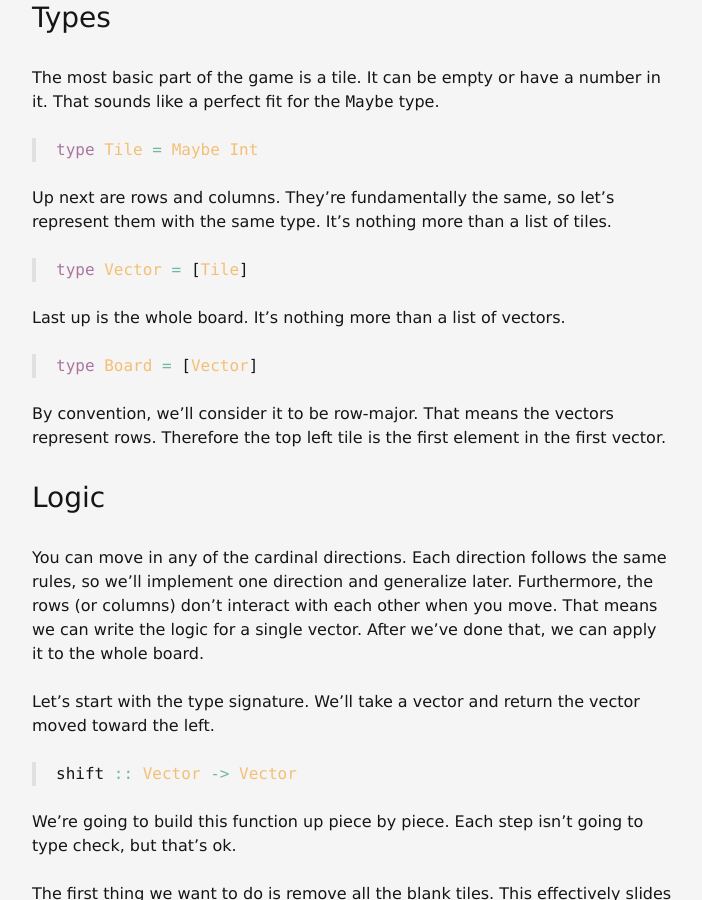
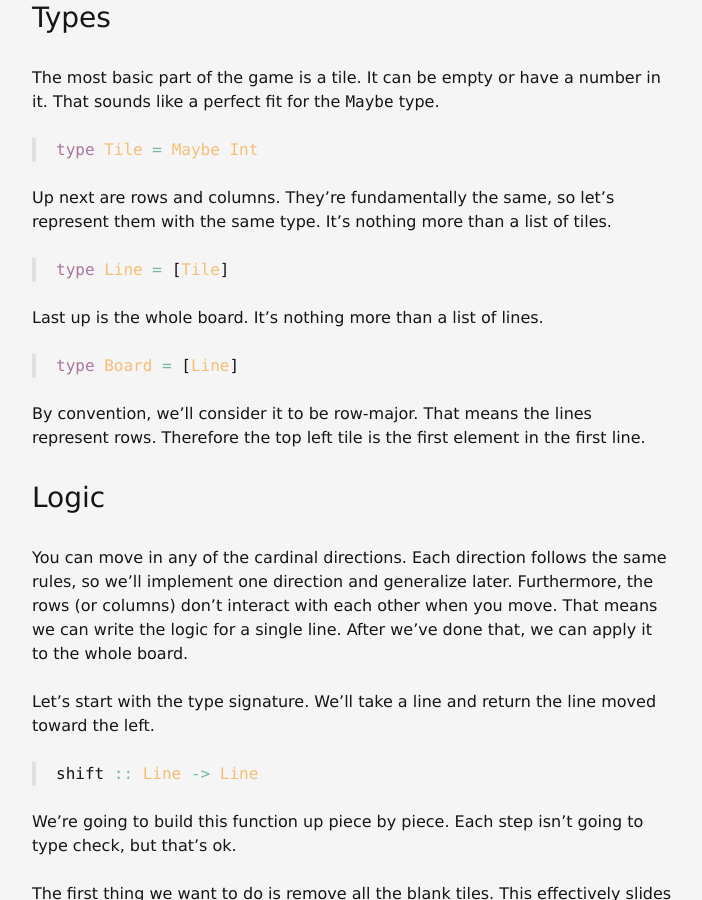
Before and after one commit to tfausak/tfausak.github.io, a Jekyll site: the page built from _posts/2014-04-28-cloning-2048-in-haskell.md, in a window 1280 px wide and 900 px high, scrolled down 766 px. Shown: the whole window, without its empty margins (288-990 px from the left). Built offline with Jekyll 4.4.1, drawn with Linux system fonts in a browser that asks for light colours; comment, search, counter and statistics services are not loaded; some of the changed text lies outside the part shown.

Commit message:
Replace "Vector" with "Line"
Thanks to @AaronLasseigne and @camdez for brainstorming.

```diff
--- a/_posts/2014-04-28-cloning-2048-in-haskell.md
+++ b/_posts/2014-04-28-cloning-2048-in-haskell.md
@@ -24,32 +24,32 @@ Up next are rows and columns. They're fundamentally the same, so let's
 represent them with the same type. It's nothing more than a list of tiles.
 
 {% highlight hs %}
-type Vector = [Tile]
+type Line = [Tile]
 {% endhighlight %}
 
-Last up is the whole board. It's nothing more than a list of vectors.
+Last up is the whole board. It's nothing more than a list of lines.
 
 {% highlight hs %}
-type Board = [Vector]
+type Board = [Line]
 {% endhighlight %}
 
-By convention, we'll consider it to be row-major. That means the vectors
+By convention, we'll consider it to be row-major. That means the lines
 represent rows. Therefore the top left tile is the first element in the first
-vector.
+line.
 
 ## Logic
 
 You can move in any of the cardinal directions. Each direction follows the same
 rules, so we'll implement one direction and generalize later. Furthermore, the
 rows (or columns) don't interact with each other when you move. That means we
-can write the logic for a single vector. After we've done that, we can apply it
+can write the logic for a single line. After we've done that, we can apply it
 to the whole board.
 
-Let's start with the type signature. We'll take a vector and return the vector
+Let's start with the type signature. We'll take a line and return the line
 moved toward the left.
 
 {% highlight hs %}
-shift :: Vector -> Vector
+shift :: Line -> Line
 {% endhighlight %}
 
 We're going to build this function up piece by piece. Each step isn't going to
@@ -123,9 +123,8 @@ shift v = map Just (concatMap add (group (catMaybes v))))
 --   [Just 4, Just 8]
 {% endhighlight %}
 
-Even though our function type checks now, it still isn't right. The output
-vector isn't the same length as the input vector. We need to pad it with
-`Nothing`.
+Even though our function type checks now, it still isn't right. The output line
+isn't the same length as the input line. We need to pad it with `Nothing`.
 
 Let's write another little function to help us out. It should take a list, an
 element, and a length. Then it should return the list padded to the length with
@@ -139,7 +138,7 @@ pad xs x n = take n (xs ++ repeat x)
 {% endhighlight %}
 
 Armed with that, we can finish our function. Let's take our output list and pad
-it to get our output vector.
+it to get our output line.
 
 {% highlight hs %}
 shift v = pad
@@ -166,8 +165,8 @@ make things easier.
 
 ## Helpers
 
-Moving one vector at a time isn't too useful. We want to move the whole board
-at once. Since the board is a list of vectors, we can map our function over it.
+Moving one line at a time isn't too useful. We want to move the whole board at
+once. Since the board is a list of lines, we can map our function over it.
 
 {% highlight hs %}
 shift' :: Board -> Board
```
